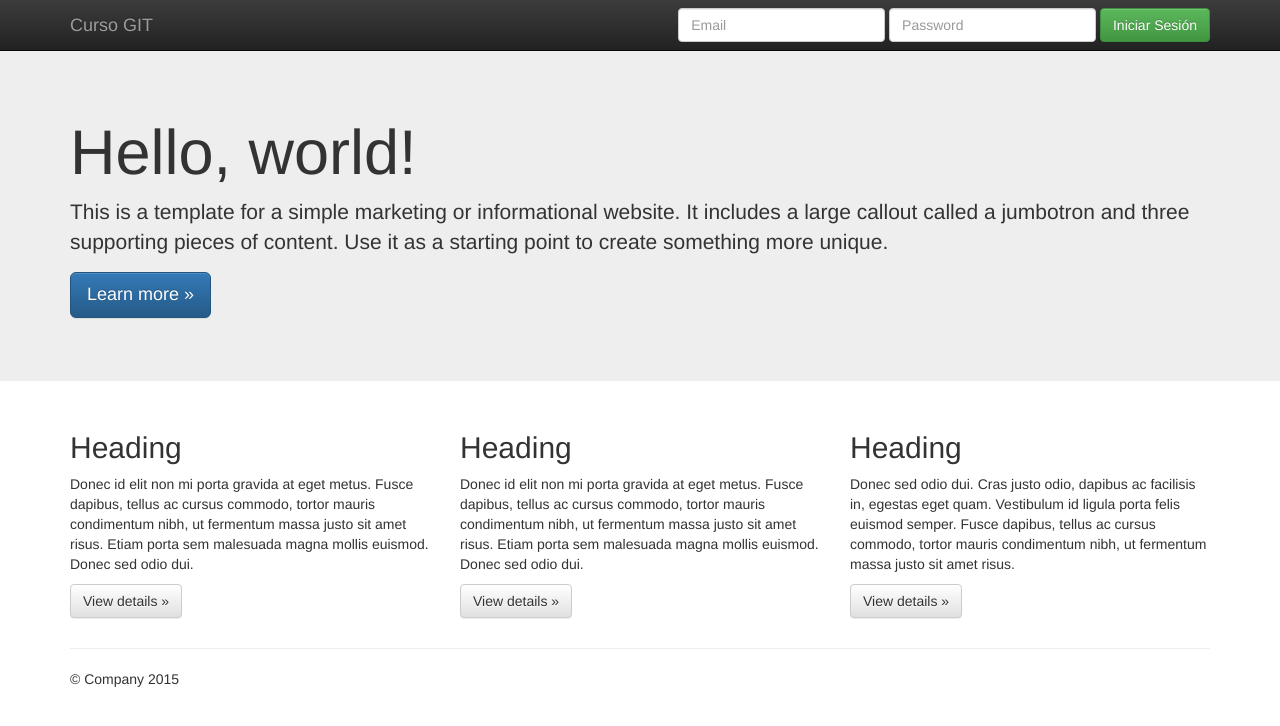
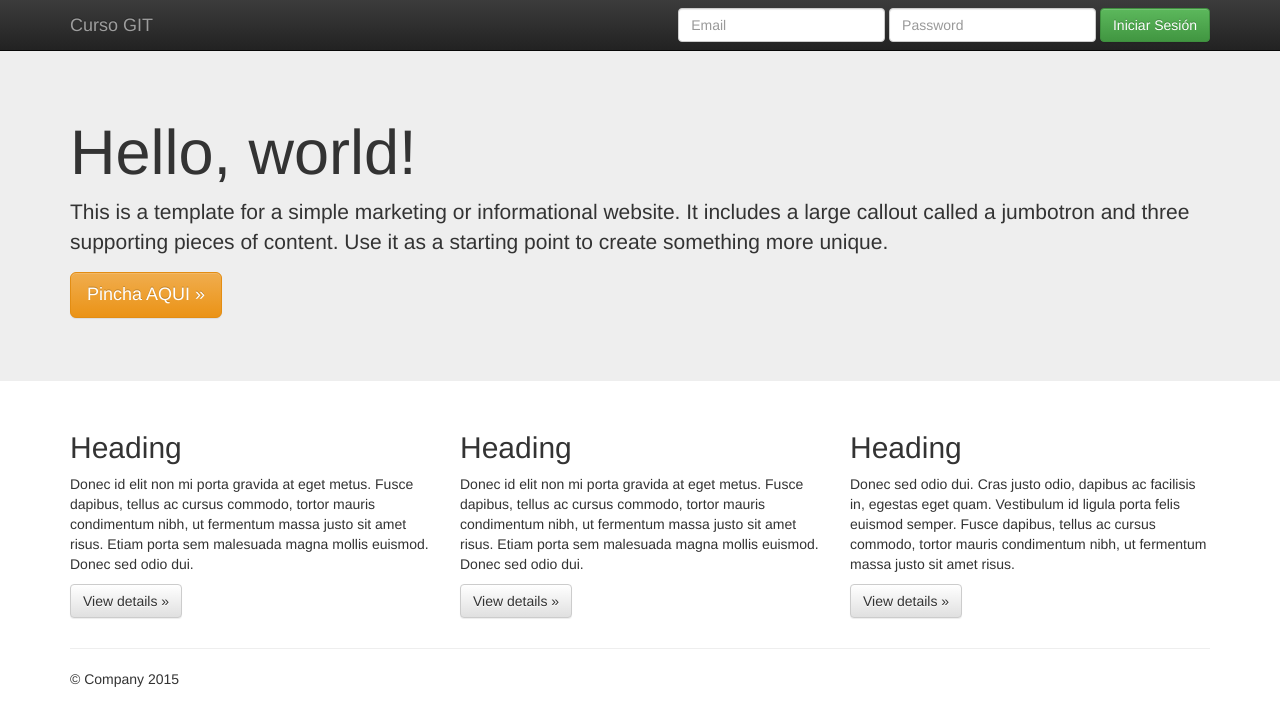
Before and after one commit to th3b3y0nd3r/CursoGitBCI2023, a plain HTML site: page index.html in a window 1280 px wide. Drawn offline with nearby package versions, Linux system fonts and the light colour scheme.

Commit message:
Se actualiza repo. Se cambia estilo del boton Pincha AQUI

```diff
--- a/index.html
+++ b/index.html
@@ -57,7 +57,7 @@
       <div class="container">
         <h1>Hello, world!</h1>
         <p>This is a template for a simple marketing or informational website. It includes a large callout called a jumbotron and three supporting pieces of content. Use it as a starting point to create something more unique.</p>
-        <p><a class="btn btn-primary btn-lg" href="#" role="button">Learn more &raquo;</a></p>
+        <p><a class="btn btn-warning btn-lg" href="#" role="button">Pincha AQUI &raquo;</a></p>
       </div>
     </div>
 
```
